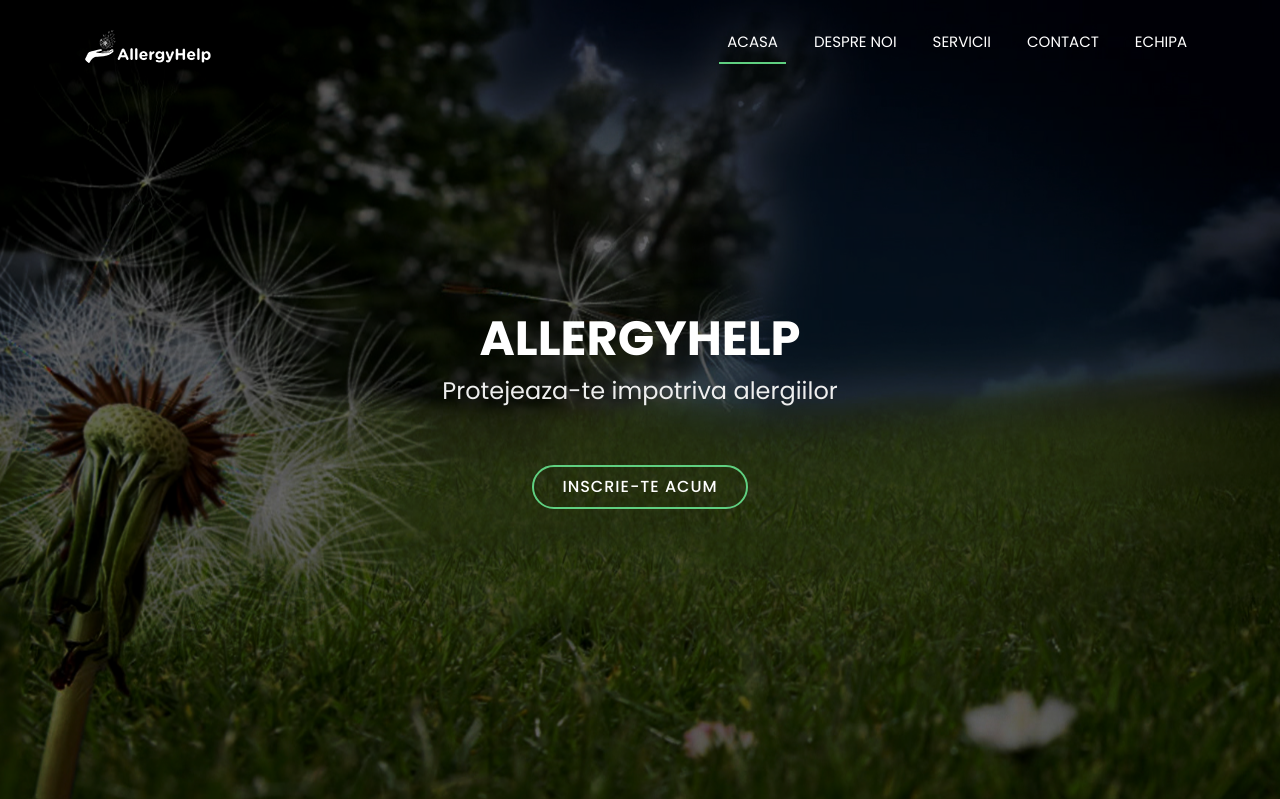
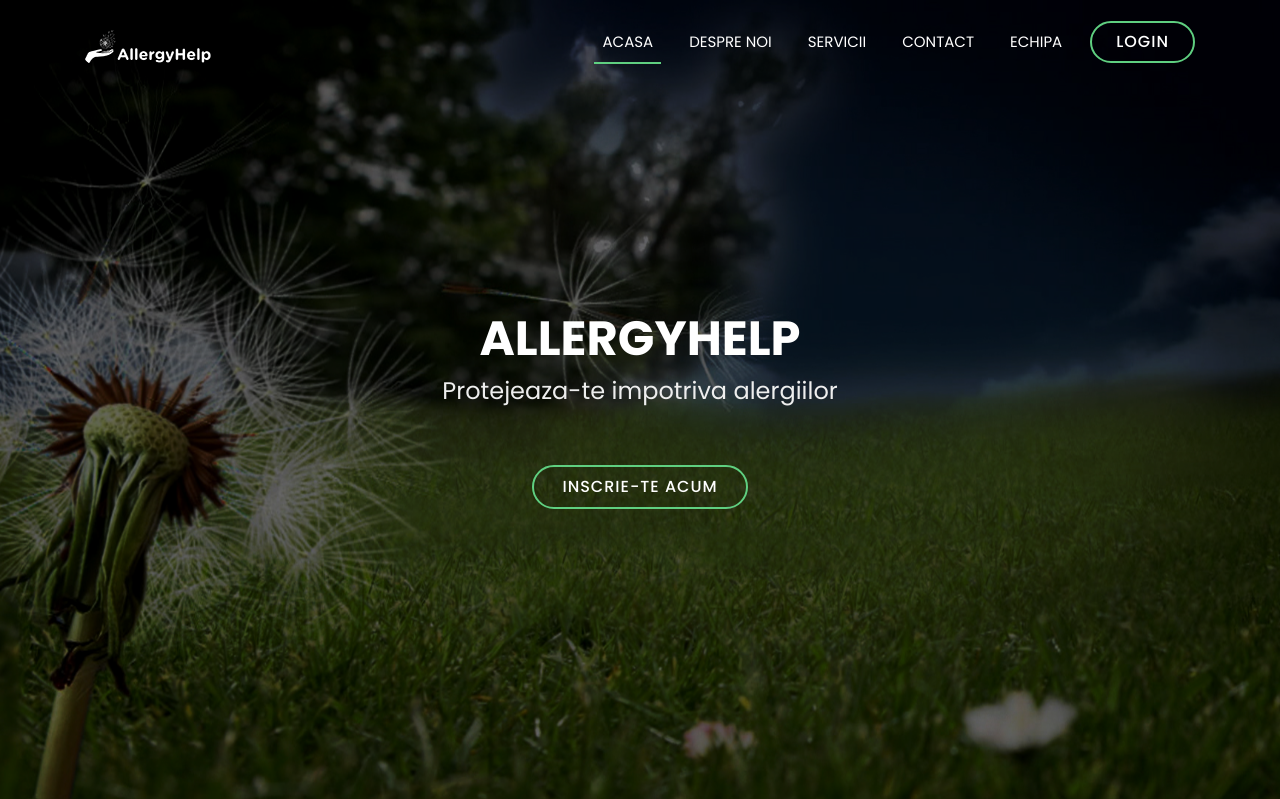
Before and after one commit to octavianiacob/allergyhelp, a PHP site: page / in a window 1280 px wide. Shown: the top 799 px of the page. Run offline with PHP 8.4, Linux system fonts and the light colour scheme; some libraries are stand-ins or nearby versions; some web fonts are replaced.

Commit message:
Logi-button

```diff
--- a/assets/css/style.css
+++ b/assets/css/style.css
@@ -60,6 +60,31 @@ h6 {
 #header #logo img {
   padding: 0;
   margin: 0;
+}
+
+.container #nav-menu-container .btn-get-started {
+  font-family: "Poppins", sans-serif;
+  text-transform: uppercase;
+  font-weight: 500;
+  font-size: 16px;
+  letter-spacing: 1px;
+  display: inline-block;
+  padding: 7px 24px;
+  border-radius: 50px;
+  transition: 0.5s;
+  margin: -20px 0px 5px;
+  border: 2px solid #5fcf80;
+  color: #fff;
+}
+
+.container #nav-menu-container .btn-get-started:hover
+{
+  background-color: #5fcf80;
+
+}
+.container #nav-menu-container .btn-get-started:hover:before
+{
+  visibility: hidden;
 }
 
 /* --- jQuery Fixed Nav --> */
--- a/index.html
+++ b/index.html
@@ -47,6 +47,10 @@
           </li>
           <li>
             <a href="#">Echipa</a>
+          </li>
+
+          <li>
+            <a href="#" class="btn-get-started">Login</a>
           </li>
         </ul>
       </nav>
```
